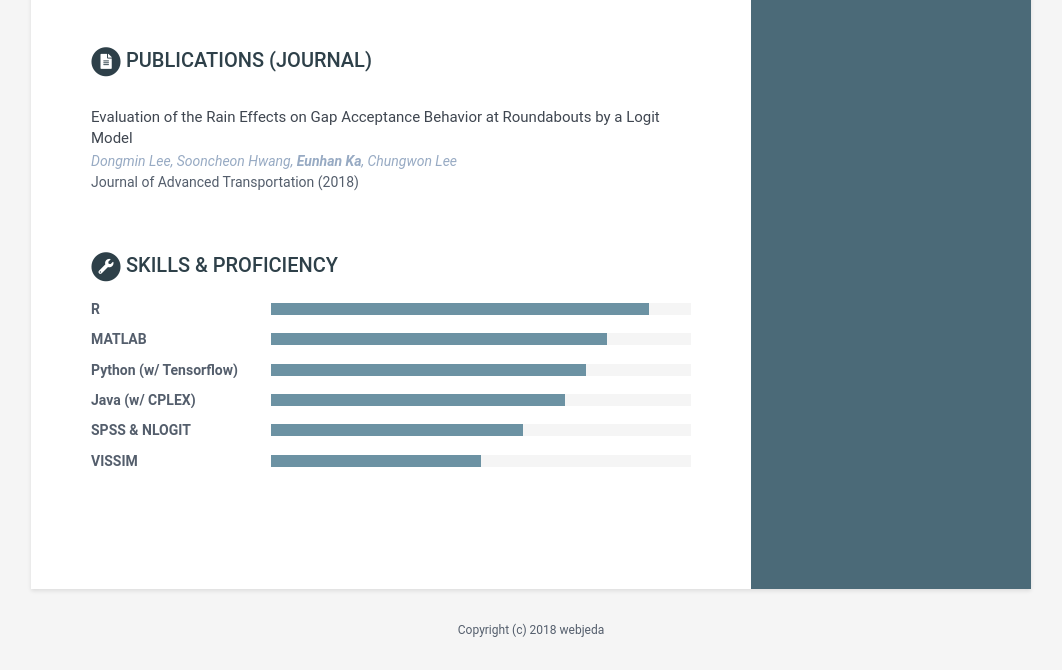
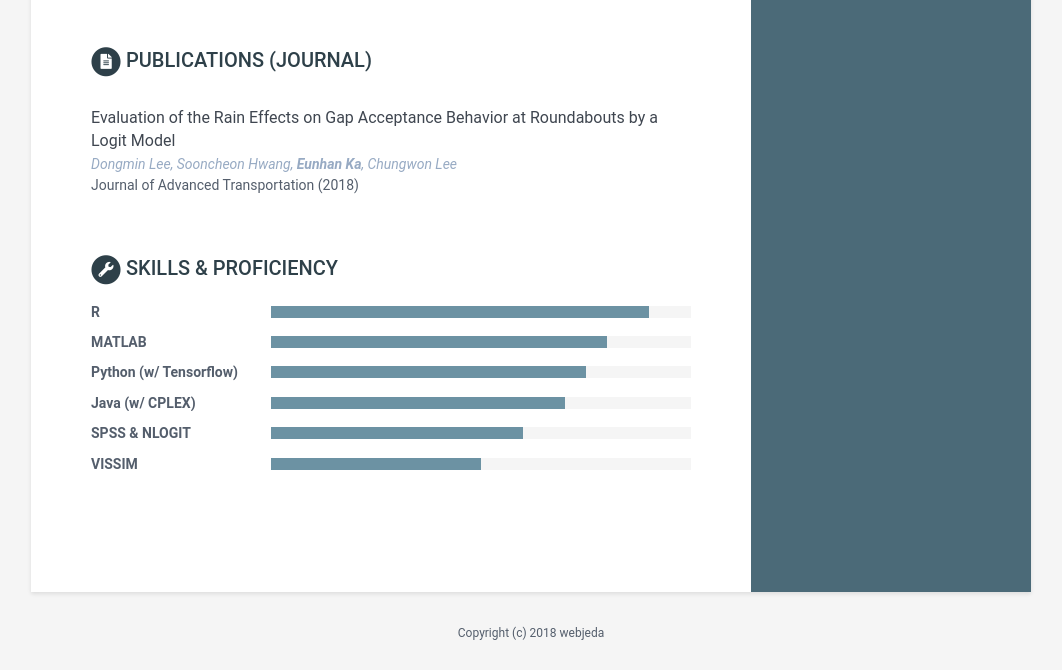
Before and after one commit to eunhanka/eunhanka.github.io, a Jekyll site: the page built from index.html, in a window 1280 px wide. Shown: the part 2528-3198 px from the top of the page, without its empty margins (109-1171 px from the left). Built offline with Jekyll 4.4.1, drawn with Linux system fonts in a browser that asks for light colours.

Commit message:
Update _base.scss

```diff
--- a/_sass/_base.scss
+++ b/_sass/_base.scss
@@ -221,7 +221,7 @@ p {
     }
 
     .publication-title {
-        font-size: 15px;
+        font-size: 16px;
         font-weight: 400;
         color: $text-color;
         margin-bottom: 1px;
@@ -241,7 +241,7 @@ p {
     }
 
     .con_publication-title {
-        font-size: 15px;
+        font-size: 16px;
         font-weight: 400;
         color: $text-color;
         margin-bottom: 1px;
```
